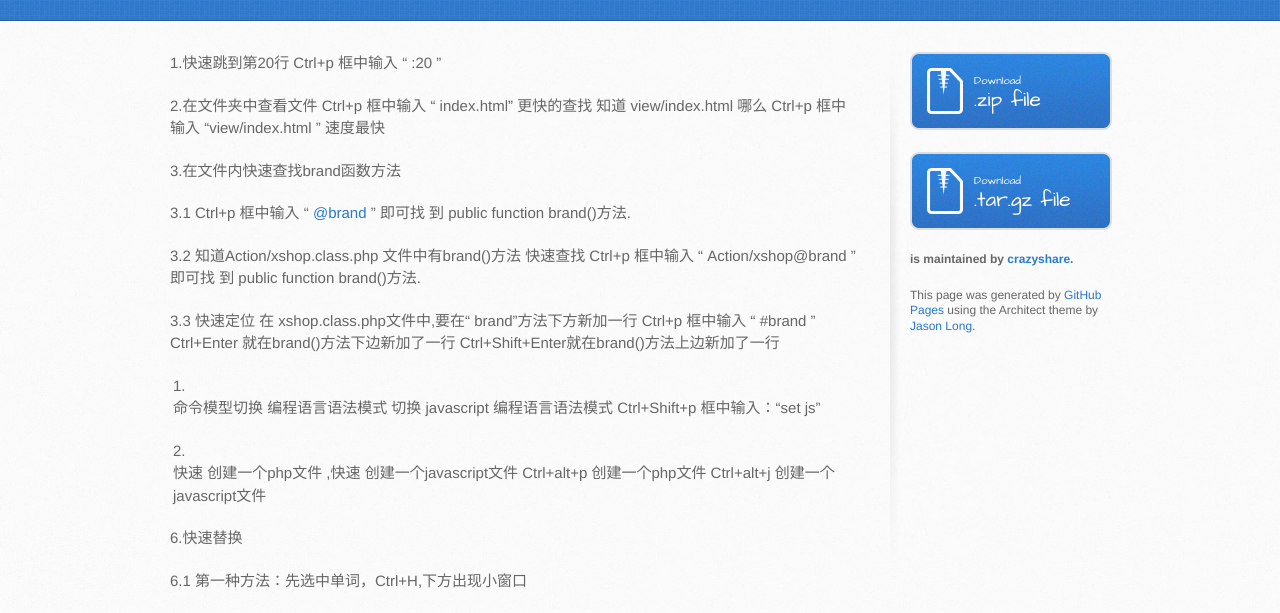
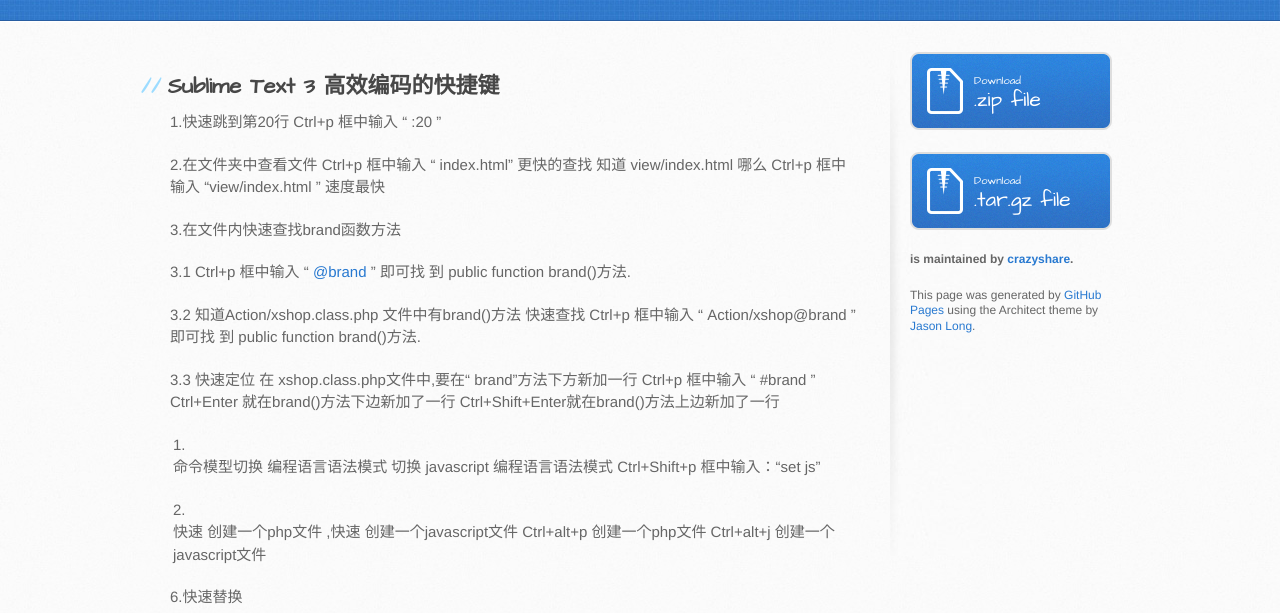
Before and after one commit to crazyshare/blog, a plain HTML site: page index.html in a window 1280 px wide. Shown: the part 180-793 px from the top of the page. Drawn offline with Linux system fonts and the light colour scheme.

Commit message:
Update index.html

```diff
--- a/index.html
+++ b/index.html
@@ -28,6 +28,7 @@
     <div id="content-wrapper">
       <div class="inner clearfix">
         <section id="main-content">
+        <h2>Sublime Text 3 高效编码的快捷键</h2>
           <p>1.快速跳到第20行
 Ctrl+p 框中输入 “  :20 ”</p>
 
```
